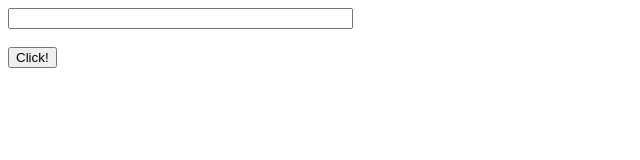
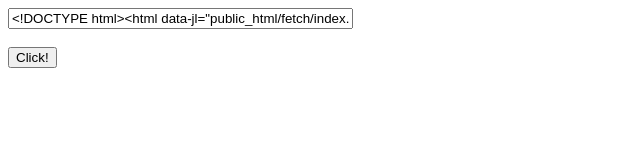
Before and after one commit to AnastasiiaIusupova/week2, a plain HTML site: page public_html/fetch/index.html in a window 1280 px wide. Both pictures are taken after a click on the button "Click!". Shown: the whole page, without its empty margins (0-640 px from the left). Drawn offline with Linux system fonts and the light colour scheme.

Commit message:
Update index.html

```diff
--- a/public_html/fetch/index.html
+++ b/public_html/fetch/index.html
@@ -11,7 +11,7 @@
         let url = document.getElementById('inp').value;
 	              fetch(url)
 	                   .then((response) => response.text())
-                           .then((data) => {return  document.getElementById('inp').value});
+                           .then((data) => {return  document.getElementById('inp').value = data});
          // .then(res => res.text())
         //  .then(document.getElementById('inp').value => res))
       }
```
